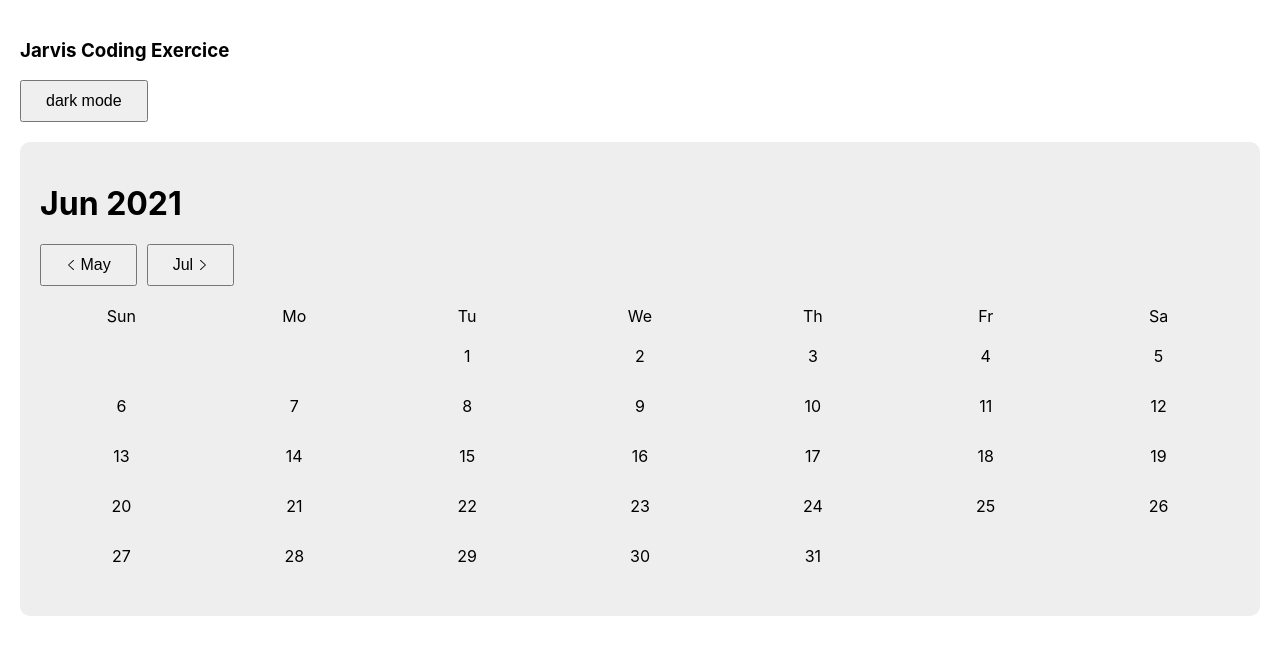
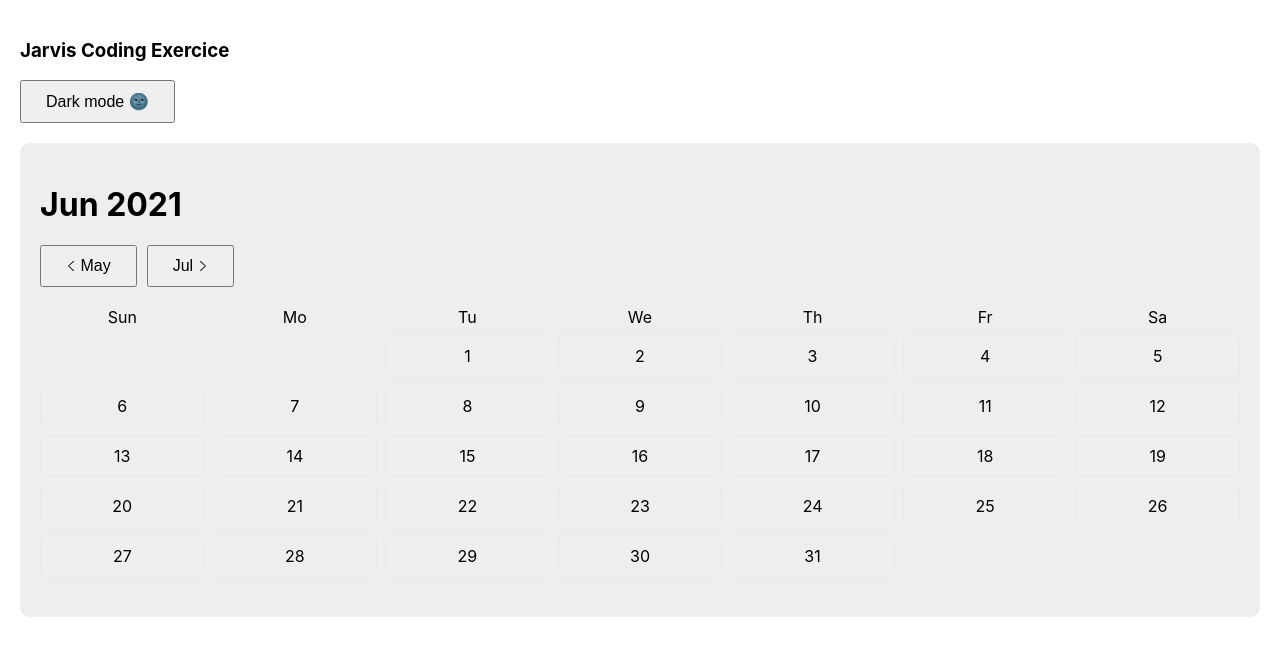
Before and after one commit to marclou/Jarvis-time-component, a React (Create React App) app: page / in a window 1280 px wide. Shown: the top 656 px of the page. Built offline with nearby package versions, Linux system fonts and the light colour scheme.

Commit message:
Minor UI updates

```diff
--- a/src/App.js
+++ b/src/App.js
@@ -21,7 +21,7 @@ function App() {
     <ThemeContext.Provider value={theme}>
       <h3>Jarvis Coding Exercice</h3>
       <button onClick={toggleTheme} style={{ marginBottom: "20px" }}>
-        {theme === themes.dark ? "light mode" : "dark mode"}
+        {theme === themes.dark ? "Light mode ☀️" : "Dark mode 🌚"}
       </button>
       <Time handleDateChange={handleDateChange} />
     </ThemeContext.Provider>
--- a/src/index.css
+++ b/src/index.css
@@ -1,3 +1,13 @@
+@keyframes fadein {
+  from {
+    opacity: 0;
+  }
+
+  to {
+    opacity: 1;
+  }
+}
+
 body {
   margin: 0;
   font-family: -apple-system, BlinkMacSystemFont, "Segoe UI", "Roboto", "Oxygen",
@@ -24,19 +34,27 @@ button {
   border-radius: 10px;
 }
 
+.header {
+  display: flex;
+  align-items: center;
+  justify-content: space-between;
+}
+
 .days-wrapper {
   display: grid;
   grid-template-columns: repeat(7, 1fr);
-  gap: 10px;
+  gap: 8px;
   margin: 20px 0px;
   text-align: center;
 }
 
 .day {
   cursor: pointer;
-  padding: 10px 0px;
+  padding: 10px 2px;
   transition: background-color 0.3s ease;
   border-radius: 5px;
+  border: 1px solid rgba(190, 185, 185, 0.09);
+  animation: fadein 0.5s;
 }
 .day:hover {
   background-color: #8e8c8c;
```
